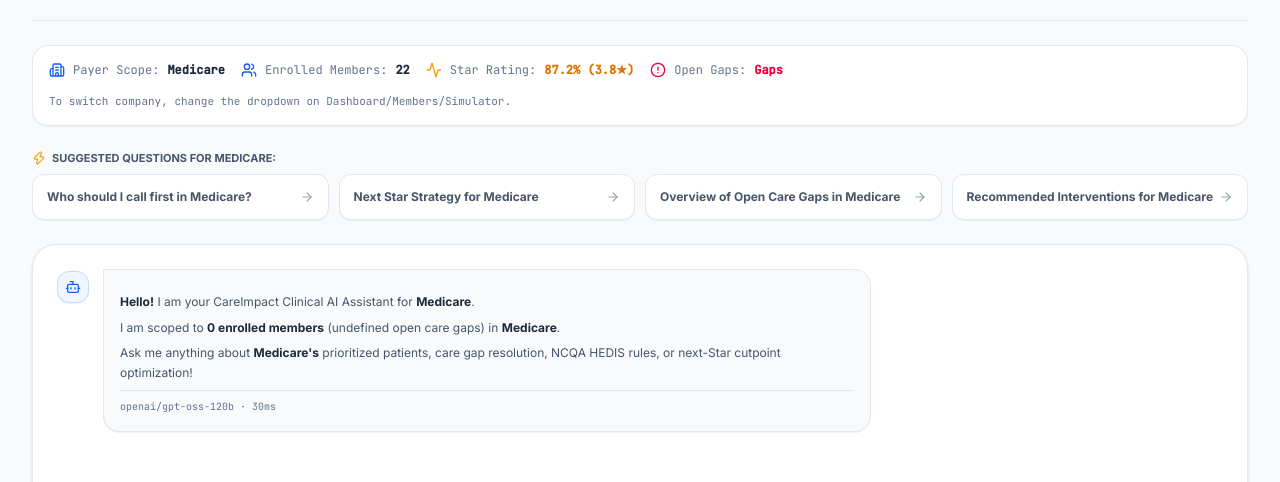
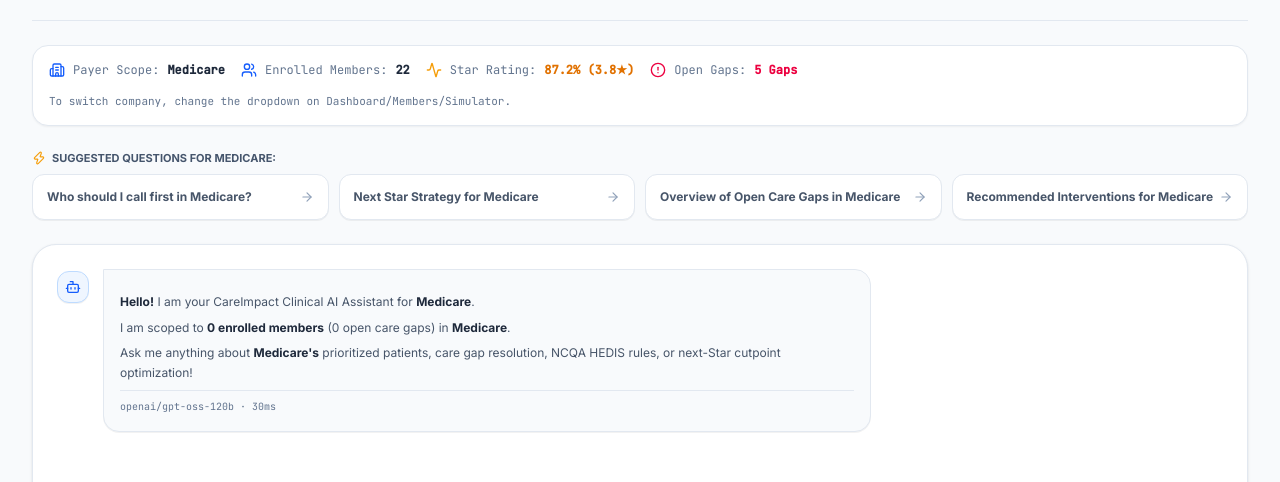
Before and after one commit to rpnish/CareImpact, a React (Vite) app in the folder frontend/: page /chat in a window 1280 px wide. Shown: the part 157-639 px from the top of the page. Built offline with nearby package versions, Linux system fonts and the light colour scheme; no server answers.

Commit message:
fix(assistant): fix user bubble text contrast with pure text-white and resolve undefined gap count in header

```diff
--- a/frontend/src/pages/AIAssistant.jsx
+++ b/frontend/src/pages/AIAssistant.jsx
@@ -126,6 +126,13 @@ export default function AIAssistant() {
     };
 
     const starMetrics = computeStarRating(activeMembers, compName);
+    const totalGapsCount =
+      starMetrics.totalGaps !== undefined
+        ? starMetrics.totalGaps
+        : starMetrics.gapCount !== undefined
+        ? starMetrics.gapCount
+        : activeMembers.reduce((acc, m) => acc + (m.gapCount || 0), 0);
+
     const membersWithGapsList = activeMembers
       .filter((m) => m.hasCareGap)
       .sort((a, b) => (b.priority || 0) - (a.priority || 0));
@@ -148,9 +155,9 @@ export default function AIAssistant() {
       totalMembers: activeMembers.length,
       starRating: `${starMetrics.starPct}% (${starMetrics.weightedStarValue || starMetrics.starValue}★)`,
       compliancePct: starMetrics.starPct,
-      membersWithGaps: starMetrics.membersWithGaps,
-      gapFreeMembers: starMetrics.gapFreeMembers,
-      gapCount: starMetrics.gapCount,
+      membersWithGaps: starMetrics.membersWithGaps ?? membersWithGapsList.length,
+      gapFreeMembers: starMetrics.gapFreeMembers ?? (activeMembers.length - membersWithGapsList.length),
+      gapCount: totalGapsCount,
       targetPopulation: affiliation.targetPopulation,
       criteriaSummary: criteriaSummary || 'No specific quality measures assigned (Uninsured cohort).',
       prioritizedPatients: topPrioritizedSummary || 'No patients with open gaps found in this plan.',
@@ -487,14 +494,19 @@ CRITICAL FORMATTING & CLINICAL RULES:
                   </div>
                 )}
 
-                {/* Message Bubble with ReactMarkdown & remarkGfm */}
+                {/* Message Bubble */}
                 <div
-                  className={`max-w-3xl rounded-2xl p-4 space-y-2 text-xs leading-relaxed relative group overflow-hidden ${
+                  className={`max-w-3xl rounded-2xl p-4 text-xs leading-relaxed relative group overflow-hidden ${
                     isUser
                       ? 'bg-blue-600 text-white rounded-tr-none shadow-xs'
-                      : 'bg-slate-50 text-slate-800 border border-slate-200 rounded-tl-none shadow-2xs'
+                      : 'bg-slate-50 text-slate-900 border border-slate-200 rounded-tl-none shadow-2xs space-y-2'
                   }`}
                 >
+                  {isUser ? (
+                    <div className="text-white font-medium text-xs leading-relaxed whitespace-pre-wrap">
+                      {msg.content}
+                    </div>
+                  ) : (
                     <div className="prose prose-slate max-w-none text-xs">
                       <ReactMarkdown
                         remarkPlugins={[remarkGfm]}
@@ -532,7 +544,7 @@ CRITICAL FORMATTING & CLINICAL RULES:
                             <p className="my-1.5 leading-relaxed text-slate-800" {...props} />
                           ),
                           strong: ({ node, ...props }) => (
-                          <strong className={isUser ? 'text-white font-bold' : 'text-slate-900 font-bold'} {...props} />
+                            <strong className="text-slate-900 font-bold" {...props} />
                           ),
                           h1: ({ node, ...props }) => (
                             <h1 className="text-base font-bold text-slate-900 mt-3 mb-1.5" {...props} />
@@ -551,6 +563,7 @@ CRITICAL FORMATTING & CLINICAL RULES:
                         {msg.content}
                       </ReactMarkdown>
                     </div>
+                  )}
 
                   {/* Assistant Footer Info */}
                   {!isUser && (
```
Lines whose indentation alone changed are shown as unchanged.
